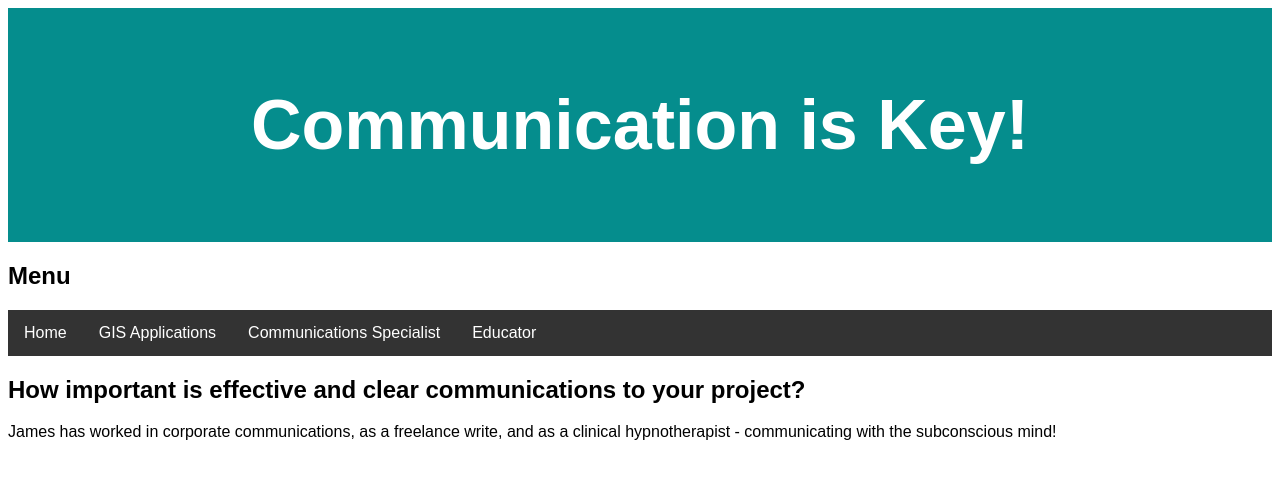
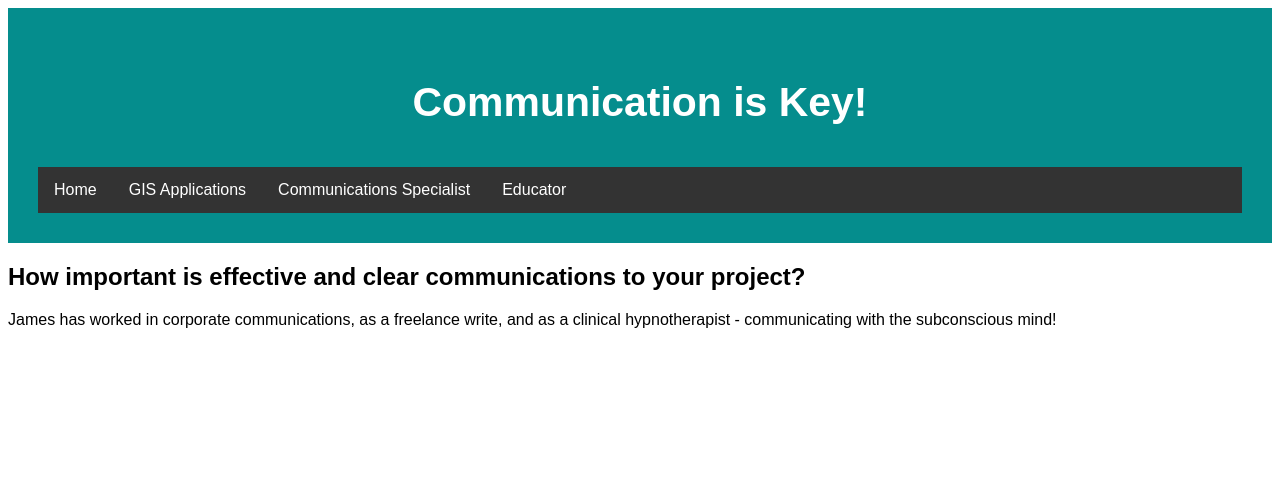
Before and after one commit to jserendip/jserendip.github.io, a plain HTML site: page communications.html in a window 1280 px wide. Drawn offline with Linux system fonts and the light colour scheme.

Commit message:
Update communications.html

```diff
--- a/communications.html
+++ b/communications.html
@@ -5,10 +5,7 @@
 	<link rel="stylesheet" href="mystylesheet.css">
   </head>
   <header>
-  <h1>Communication is Key!</h1>
-  </header>
-  <section>
-  <h2>Menu</h2>
+  <h3>Communication is Key!</h3>
   <nav>
     <ul>
 	  <li><a href="index.html" title="link to Home">Home</a></li>
@@ -18,6 +15,9 @@
     </ul>
   </nav>
 
+  </header>
+  <section>
+
   <article>
   <h2>How important is effective and clear communications to your project?</h2>
     <p>James has worked in corporate communications, as a freelance write,
```
